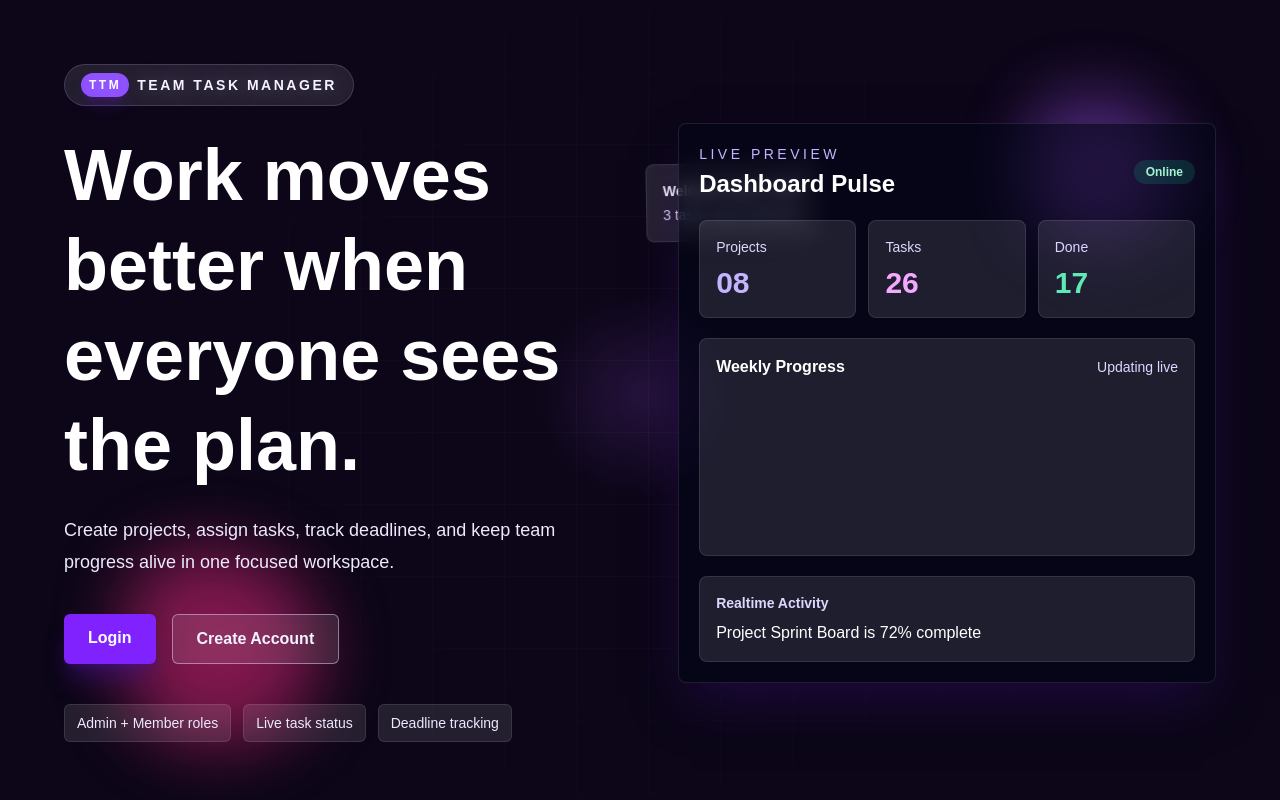
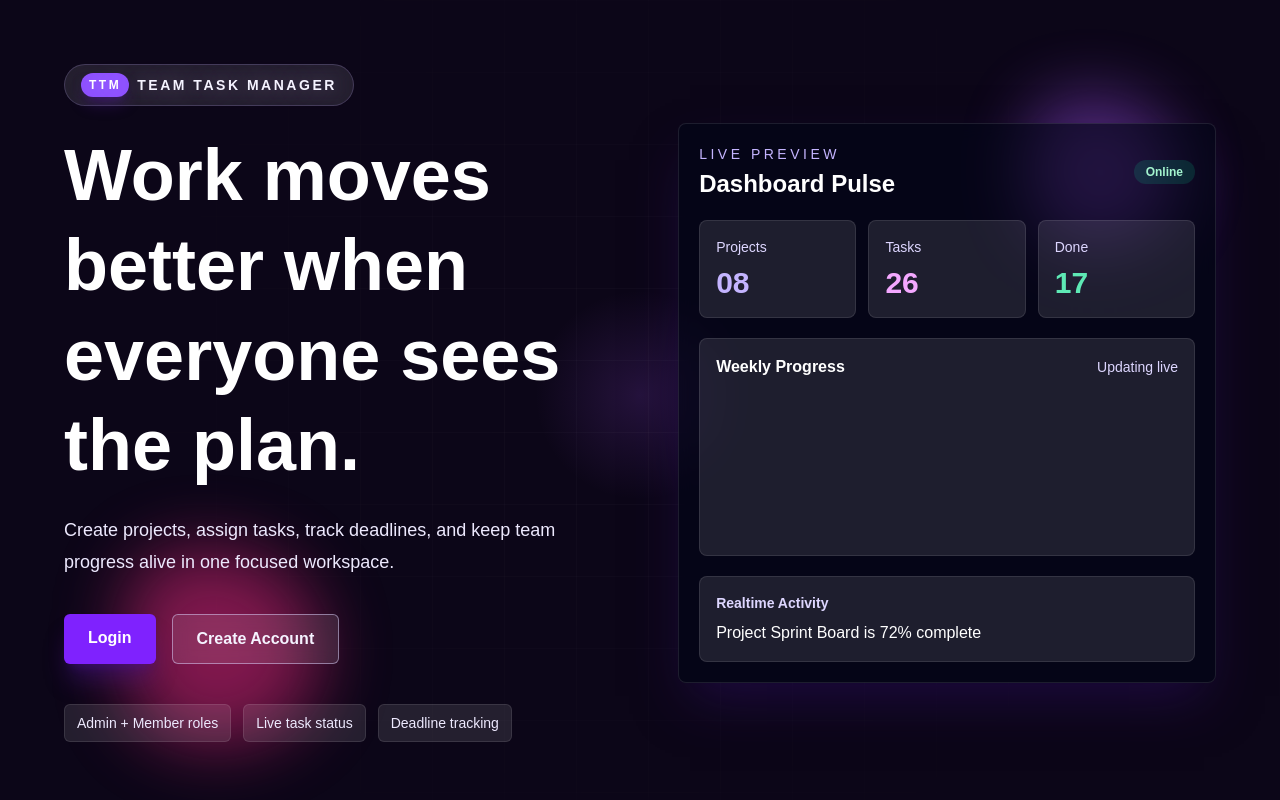
Before and after one commit to Yashgoswami41/team-task-manager, a Next.js app: page / in a window 1280 px wide. Shown: the top 800 px of the page. Built offline with nearby package versions, Linux system fonts and the light colour scheme.

Commit message:
Remove landing page floating card

```diff
--- a/app/page.tsx
+++ b/app/page.tsx
@@ -84,11 +84,6 @@ export default function Home() {
           </div>
 
           <div className="relative">
-            <div className="float-card absolute -left-8 top-10 hidden rounded-lg border border-white/10 bg-white/10 p-4 text-sm text-violet-50 shadow-2xl backdrop-blur md:block">
-              <p className="font-semibold">Welcome back, Yash</p>
-              <p className="mt-1 text-violet-200">3 tasks need attention</p>
-            </div>
-
             <div className="rounded-lg border border-white/10 bg-slate-950/60 p-5 shadow-2xl shadow-violet-950/50 backdrop-blur">
               <div className="mb-5 flex items-center justify-between">
                 <div>
```
